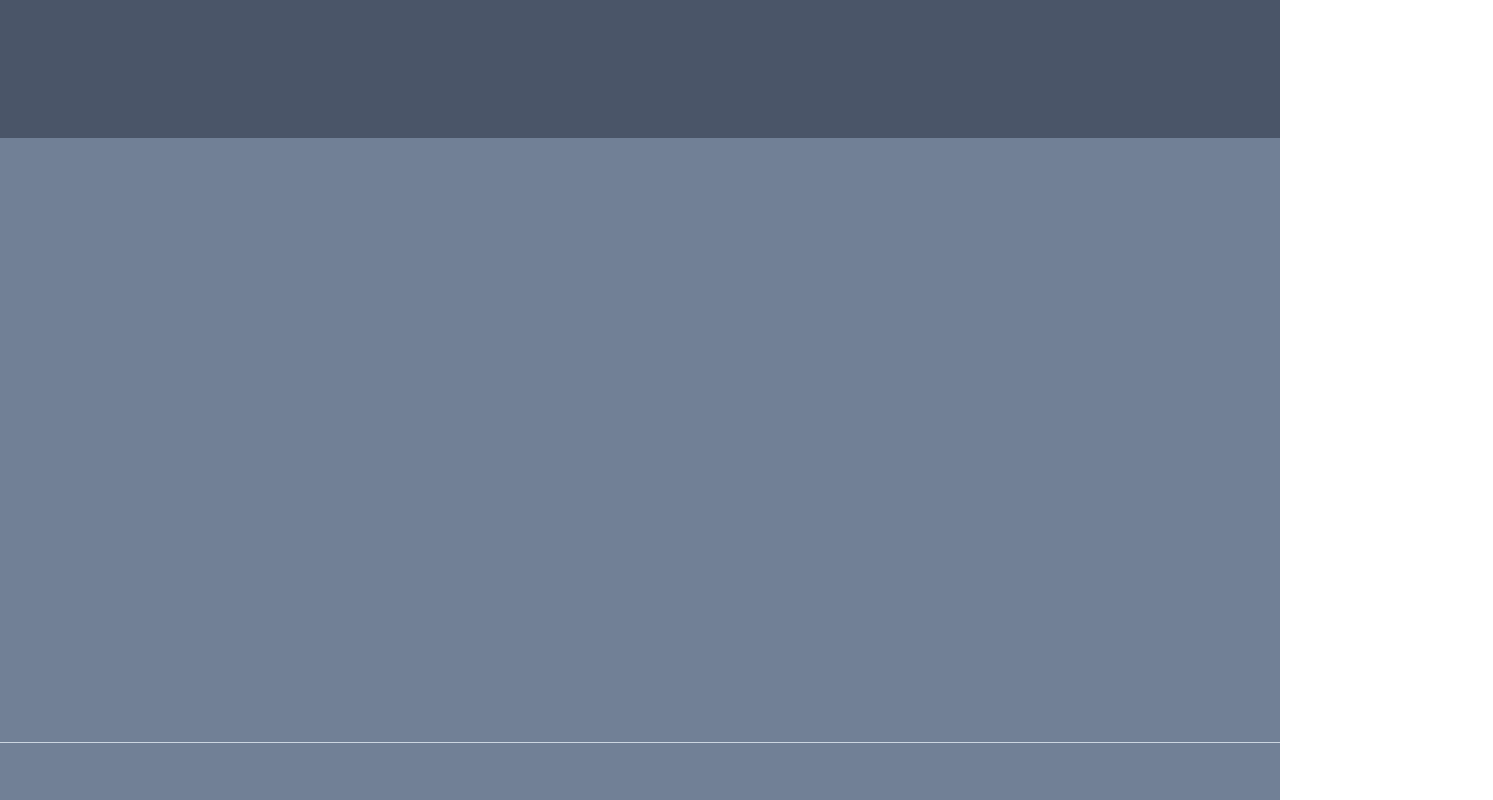
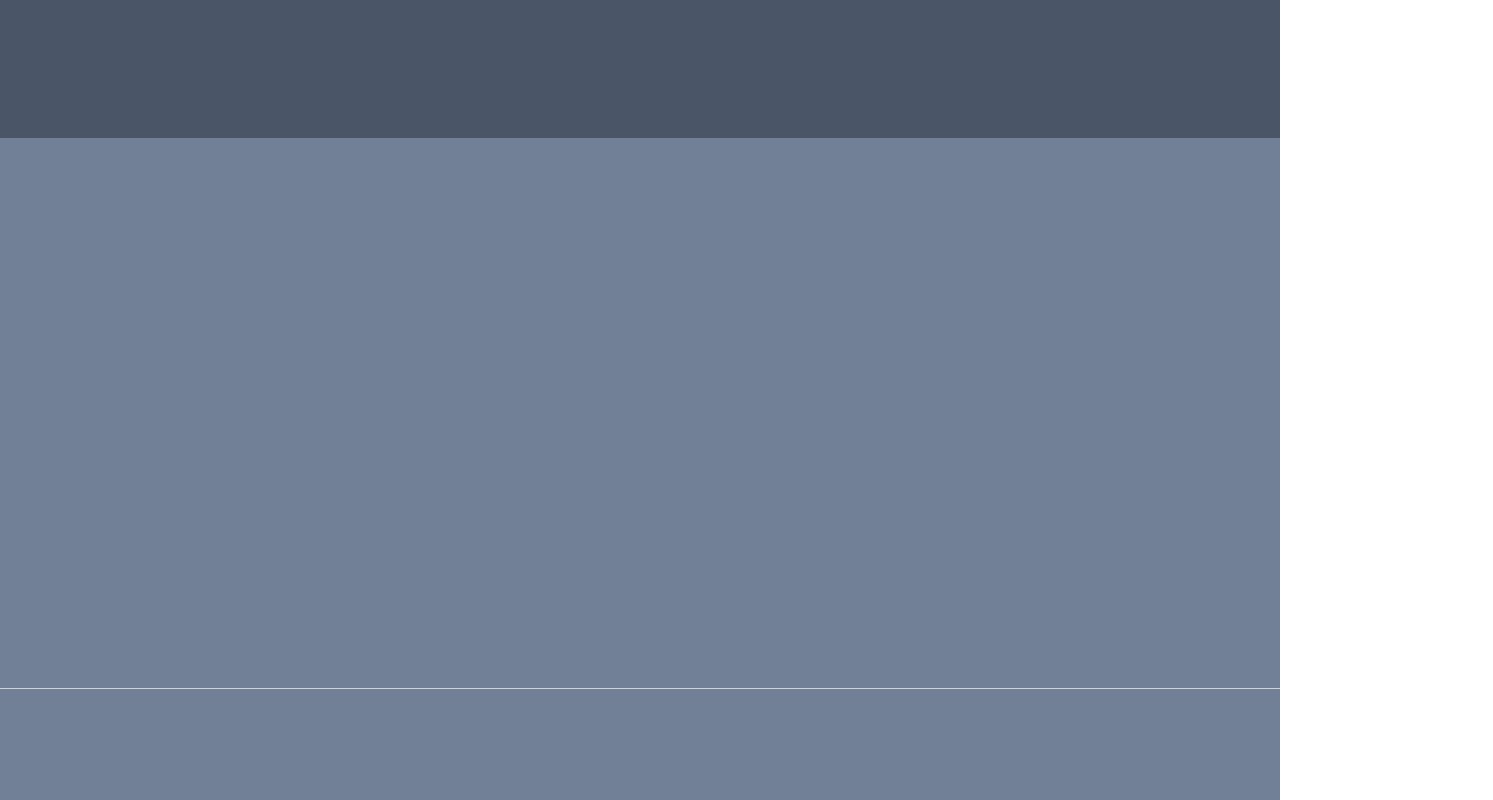
Before and after one commit to JStruk/portfolio, a Vue app: page / in a window 1280 px wide. Shown: the part 1440-2240 px from the top of the page, 1493 px wide, since content can reach past the window. Built offline with nearby package versions, Linux system fonts and the light colour scheme.

Commit message:
Update WorkEvent.vue

```diff
--- a/src/components/WorkComponents/WorkEvent.vue
+++ b/src/components/WorkComponents/WorkEvent.vue
@@ -1,11 +1,11 @@
 <template>
   <div>
-    <div class="bg-gray-600 text-gray-400">
-      <div id="left-half" class="md:flex justify-center pt-24 pb-24 ml-10 mr-10 ">
-        <div data-aos="slide-right" data-aos-duration="1000"
+      <div id="main-div" class="md:flex justify-center pt-24 pb-24 bg-gray-600 text-gray-400 ">
+        <div id="left-half" data-aos="slide-right" data-aos-duration="1000"
              class="md:pl-20 flex md:flex-none justify-center md:justify-end md:pr-12 md:w-1/2">
           <h2 class="text-3xl text-gray-400 underline"> {{ sectionTitle }}</h2>
         </div>
+
         <div id="right-half" data-aos="slide-left" data-aos-duration="1000"
              class=" text-3xl md:w-1/2 text-justify md:text-left">
           <h1 class="font-bold text-white pb-2 hover:text-blue-400"><a target="_blank" :href=link>{{ company }}</a></h1>
@@ -20,7 +20,6 @@
       </div>
     </div>
 
-  </div>
 </template>
 
 
```
